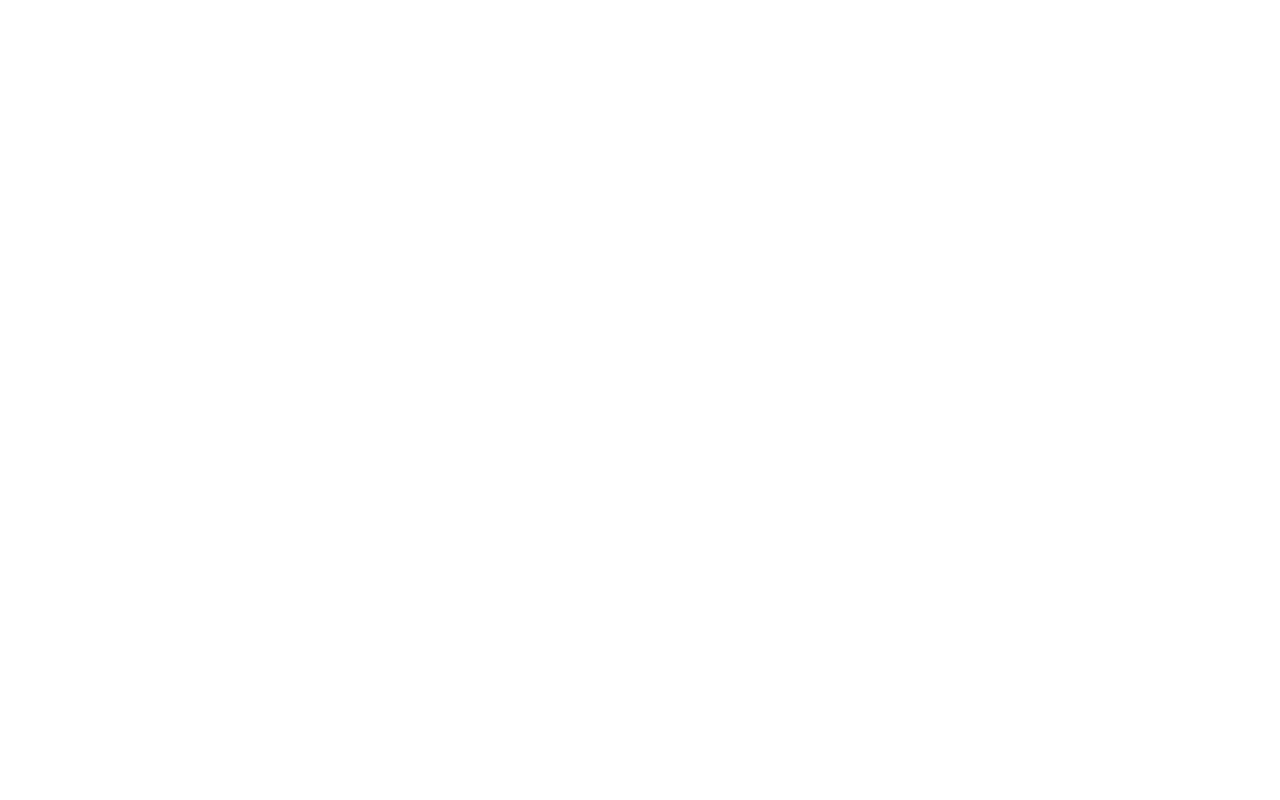
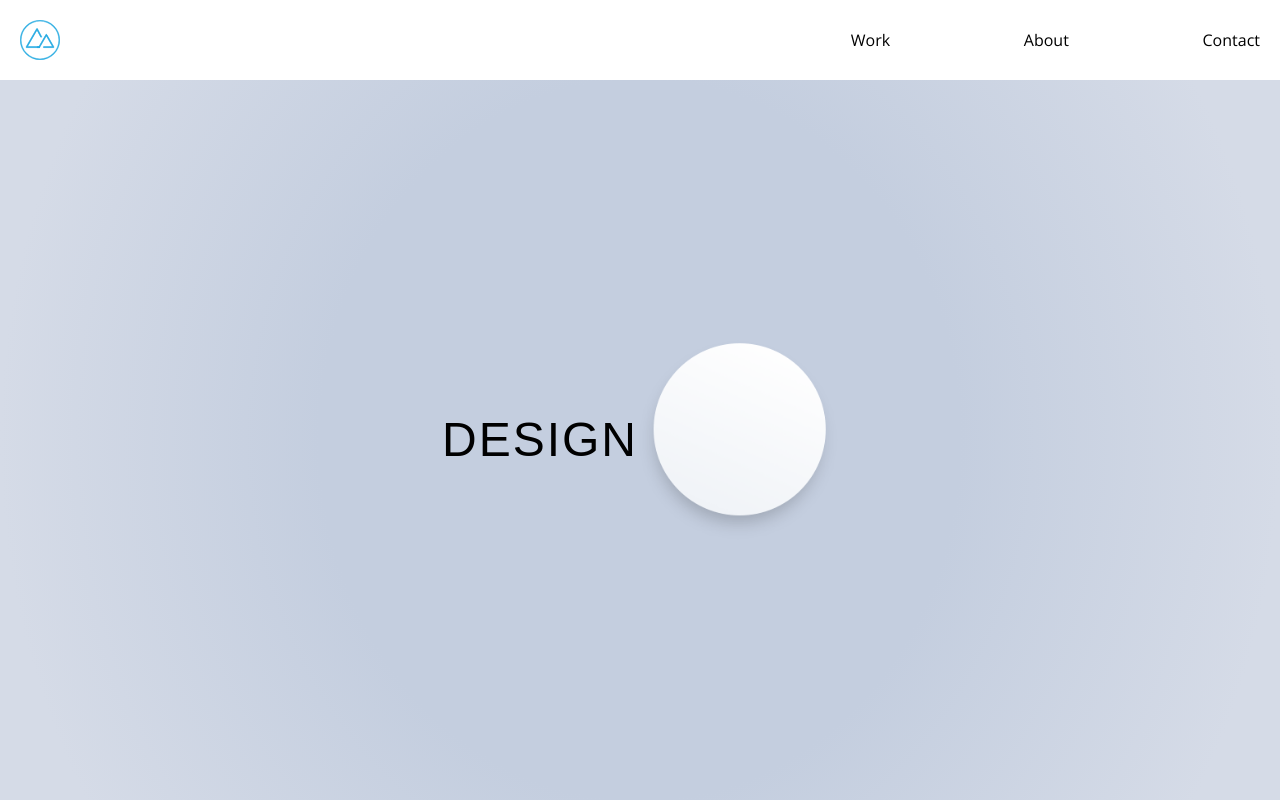
Before and after one commit to seanqureshi/make_it_matter, a plain HTML site: page index.html in a window 1280 px wide. Drawn offline with nearby package versions, Linux system fonts and the light colour scheme; a web font is replaced by a local one.

Commit message:
filled out

```diff
--- a/css/main.css
+++ b/css/main.css
@@ -0,0 +1,71 @@
+.main_header {
+    display: flex;
+    justify-content: space-between;
+    align-items: center;
+    padding: 0 20px;
+    height:var(--nav-height-mobile);
+    background: var(--gray);
+}
+
+.logo {
+    width:40px;
+}
+
+.desktop_nav_container {
+    width:33%;
+    display: none;
+    align-items: center;
+}
+
+.desktop_nav_container ul {
+    display: flex;
+    width:100%;
+    justify-content: space-between;
+}
+
+.top_left_column {
+    width: 33%;
+    height: 100vh;
+    background: var(--bg-white);
+    display: none;
+}
+
+.top_right_column {
+    height: calc(100vh - var(--nav-height-mobile));
+    width: 100%;
+    display: flex;
+    position: column;
+    background: var(--bg-linear-secondary);
+    justify-content: center;
+    align-items: center;
+    position: relative;
+}
+
+.top_right_column img {
+    width: 200px;
+}
+
+.top_right_column h1 {
+    font-family: var(--secondary-font);
+/*    position: absolute;
+    top: 100px;
+    left: 10%;*/
+    font-size: 3rem;
+    text-transform: uppercase;
+    letter-spacing: 2px;
+    text-align: center;
+}
+
+@media(min-width:700px) {
+    .desktop_nav_container {
+        display: flex;
+    }
+    .mobile_menu {
+        display: none;
+    }
+    .main_header {
+        background: var(--bg-white);
+    }
+}
+
+}
--- a/css/variables.css
+++ b/css/variables.css
@@ -28,6 +28,8 @@
 
     /*Gradients*/
     --bg-linear-gray:linear-gradient(-226deg, #545454 0%, #29292A 100%);
+    --bg-linear-secondary:radial-gradient(50% 100%, #C4CEDF 50%, #D5DBE7 100%);
+
 
     /*Define grid stuff here for both mobile and desktop */
     /*Grids*/
--- a/index.html
+++ b/index.html
@@ -37,7 +37,31 @@
 <body>
 <!--Inside the body is where the actual content will go-->
 
+<header class="main_header">
+    <img class="logo" src="./img/DevCircle.svg" alt="Main Logo">
+<svg class="mobile_menu" xmlns="http://www.w3.org/2000/svg" width="32" height="32" viewBox="0 0 24 24">
+        <path fill ="#fff" d="M3 18h18v-2H3v2zm0-5h18v-2H3v2zm0-7v2h18V6H3z"/>
+    </svg>
 
+    <nav class="desktop_nav_container">
+        <ul>
+            <li>Work</li>
+            <li>About</li>
+            <li>Contact</li>
+        </ul>
+    </nav>
+
+</header>
+
+<main>
+    <section class="main_top_section">
+        <div class="top_left_column"></div>
+        <div class="top_right_column">
+            <h1>Design</h1>
+            <img src="./img/white_circle.png" alt="White Circle">
+        </div>
+    </section>
+</main>
 
 
 
```
Also changed, not shown: 1 other file.
